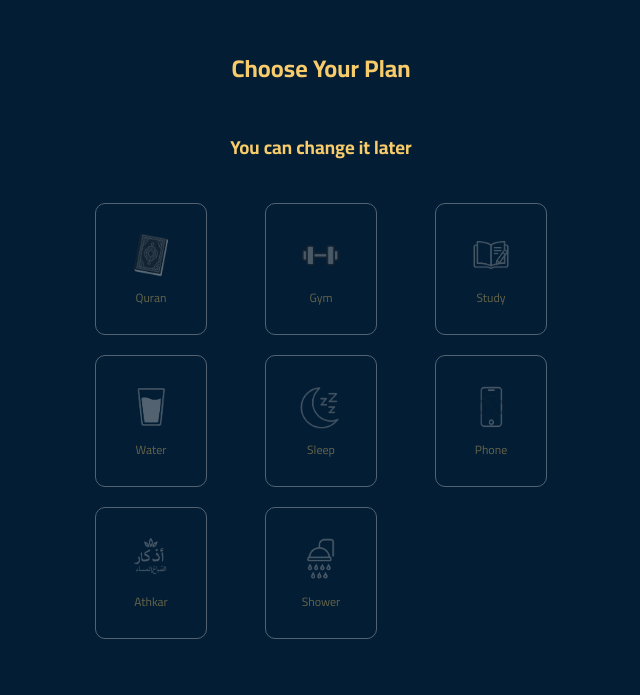
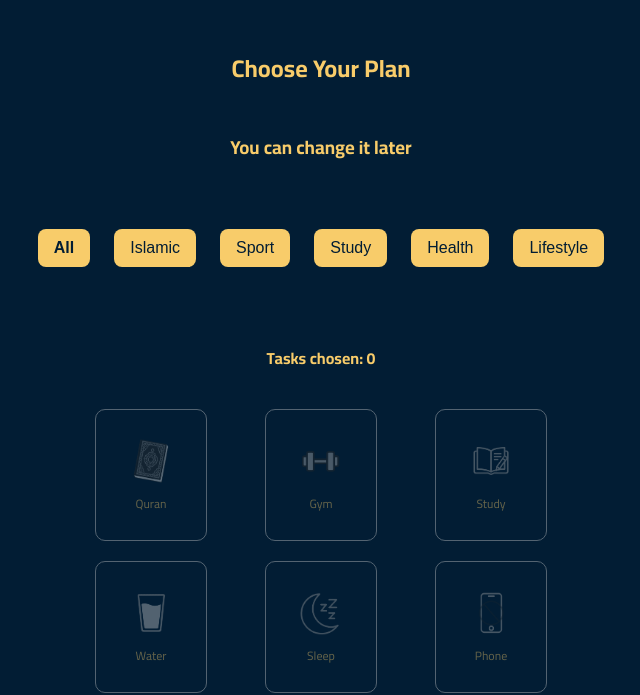
Before and after one commit to v7s7/grow-daily, a React (Create React App) app: page /choose-plan in a window 1280 px wide. Shown: the part 134-829 px from the top of the page, without its empty margins (319-959 px from the left). Built offline with nearby package versions, Linux system fonts and the light colour scheme; no server answers; the database is empty; sample sign-in values are in the browser's storage.

Commit message:
Add task category filtering and task count to ChoosePlan and SettingsPage

```diff
--- a/src/components/ChoosePlan.jsx
+++ b/src/components/ChoosePlan.jsx
@@ -11,15 +11,24 @@ export default function ChoosePlan() {
   const [selectedTasks, setSelectedTasks] = useState([]);
   const [user, setUser] = useState(null);
   const [checkingAuth, setCheckingAuth] = useState(true);
+  const [selectedCategory, setSelectedCategory] = useState("All");
 
-  const taskOptions = ["quran", "gym", "study", "water", "sleep", "phone", "athkar", "shower"];
+  // Define categories and tasks
+  const categories = {
+    All: ["quran", "gym", "study", "water", "sleep", "phone", "athkar", "shower"],
+    Islamic: ["quran", "athkar"],
+    Sport: ["gym"],
+    Study: ["study"],
+    Health: ["water", "sleep"],
+    Lifestyle: ["phone", "shower"]
+  };
 
   useEffect(() => {
     const unsubscribe = onAuthStateChanged(auth, (firebaseUser) => {
       if (firebaseUser) {
         setUser(firebaseUser);
       } else {
-        navigate("/auth"); // Redirect to login if not signed in
+        navigate("/auth");
       }
       setCheckingAuth(false);
     });
@@ -50,22 +59,42 @@ export default function ChoosePlan() {
       await setDoc(doc(db, "users", user.uid), { plan: selectedTasks }, { merge: true });
       localStorage.setItem("tasks", JSON.stringify(selectedTasks));
       navigate("/home");
-      window.location.reload(); // <-- Force reload to re-trigger App.js plan check
+      window.location.reload();
     } catch (error) {
       console.error("Error saving plan:", error);
       alert("Error saving your plan. Please try again.");
     }
   };
 
-  if (checkingAuth) return null; // Wait for auth check to complete
+  if (checkingAuth) return null;
+
+  // Filter tasks based on selected category
+  const displayedTasks = selectedCategory === "All" ? categories.All : categories[selectedCategory];
 
   return (
     <div className="settings-wrapper">
       <h2>Choose Your Plan</h2>
       <h3>You can change it later</h3>
 
+      <div className="button-group">
+        {Object.keys(categories).map((category) => (
+          <button
+            key={category}
+            onClick={() => setSelectedCategory(category)}
+            style={{ fontWeight: selectedCategory === category ? "bold" : "normal" }}
+          >
+            {category}
+          </button>
+        ))}
+      </div>
+
+      {/* Task Count Display */}
+      <p style={{ fontWeight: "bold", marginTop: "10px" }}>
+        Tasks chosen: {selectedTasks.length}
+      </p>
+
       <div className="task-grid">
-        {taskOptions.map((task) => (
+        {displayedTasks.map((task) => (
           <div
             key={task}
             onClick={() => handleTaskToggle(task)}
--- a/src/components/SettingsPage.js
+++ b/src/components/SettingsPage.js
@@ -1,11 +1,11 @@
-import React, { useState } from "react";
+import React, { useState, useEffect } from "react";
 import { useNavigate } from "react-router-dom";
 import { signOut } from "firebase/auth";
-import { auth } from "../firebaseConfig";
+import { auth, db } from "../firebaseConfig";
 import { doc, setDoc } from "firebase/firestore";
-import { db } from "../firebaseConfig";
 import "./SettingsPage.css";
 import NavBar from "./NavBar";
+
 export default function SettingsPage() {
   const navigate = useNavigate();
 
@@ -13,8 +13,16 @@ export default function SettingsPage() {
   const [selectedTasks, setSelectedTasks] = useState(
     JSON.parse(localStorage.getItem("tasks") || '["quran", "gym", "study", "water", "sleep", "phone", "athkar", "shower"]')
   );
+  const [selectedCategory, setSelectedCategory] = useState("All");
 
-  const taskOptions = ["quran", "gym", "study", "water", "sleep", "phone", "athkar", "shower"];
+  const categories = {
+    All: ["quran", "gym", "study", "water", "sleep", "phone", "athkar", "shower"],
+    Islamic: ["quran", "athkar"],
+    Sport: ["gym"],
+    Study: ["study"],
+    Health: ["water", "sleep"],
+    Lifestyle: ["phone", "shower"]
+  };
 
   const t = {
     en: {
@@ -62,6 +70,8 @@ export default function SettingsPage() {
     navigate("/auth");
   };
 
+  const displayedTasks = selectedCategory === "All" ? categories.All : categories[selectedCategory];
+
   return (
     <div className="settings-wrapper" style={{ direction: language === "ar" ? "rtl" : "ltr" }}>
       <h2>{t[language].title}</h2>
@@ -78,8 +88,27 @@ export default function SettingsPage() {
 
       <div className="section">
         <h4>{t[language].tasks}</h4>
+
+        {/* Categories Filter */}
+        <div className="button-group">
+          {Object.keys(categories).map((category) => (
+            <button
+              key={category}
+              onClick={() => setSelectedCategory(category)}
+              style={{ fontWeight: selectedCategory === category ? "bold" : "normal" }}
+            >
+              {category}
+            </button>
+          ))}
+        </div>
+
+        {/* Task Count Display */}
+        <p style={{ fontWeight: "bold", marginTop: "10px" }}>
+          Tasks chosen: {selectedTasks.length}
+        </p>
+
         <div className="task-grid">
-          {taskOptions.map((task) => {
+          {displayedTasks.map((task) => {
             const isSelected = selectedTasks.includes(task);
             const label =
               language === "en"
@@ -121,8 +150,8 @@ export default function SettingsPage() {
       <button onClick={handleLogout} className="logout-button">
         {t[language].logout}
       </button>
-            <NavBar />
 
+      <NavBar />
     </div>
   );
 }
```
